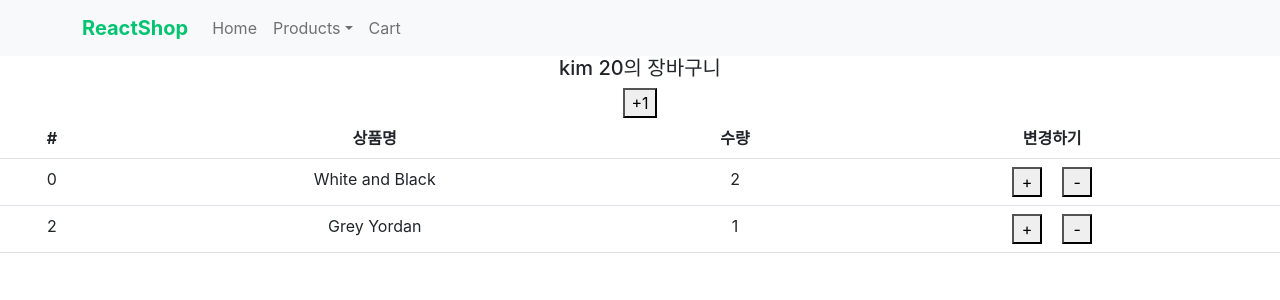
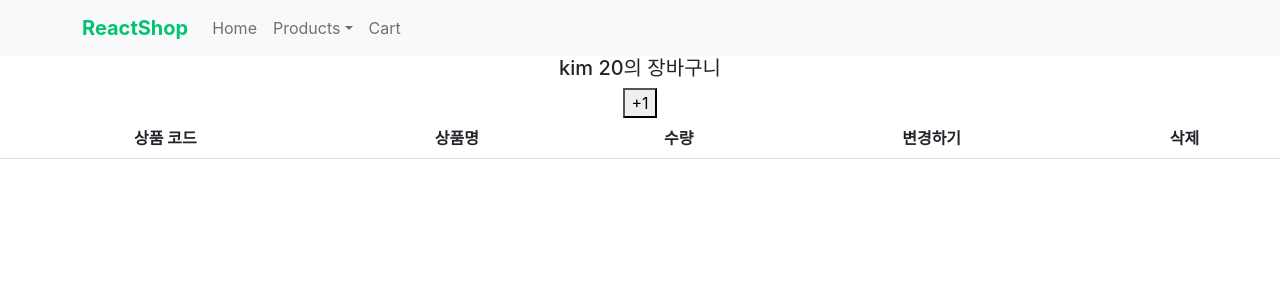
Before and after one commit to devwoodie/react-shop, a React (Create React App) app: page /cart in a window 1280 px wide. Shown: the top 300 px of the page. Built offline with nearby package versions, Linux system fonts and the light colour scheme.

Commit message:
feat : 장바구니 상품 삭제 기능 추가

```diff
--- a/src/Component/Cart.js
+++ b/src/Component/Cart.js
@@ -1,7 +1,7 @@
 import { Table } from 'react-bootstrap';
 import {useDispatch, useSelector} from "react-redux";
 import {changeName, plusAge} from "../Store/userSlice.js";
-import {addCount, removeCount} from "../Store/cartSlice";
+import {addCount, removeCount, removeItem} from "../Store/cartSlice";
 
 const Cart = () => {
 
@@ -15,10 +15,11 @@ const Cart = () => {
             <Table>
                 <thead>
                     <tr>
-                        <th>#</th>
+                        <th>상품 코드</th>
                         <th>상품명</th>
                         <th>수량</th>
                         <th>변경하기</th>
+                        <th>삭제</th>
                     </tr>
                 </thead>
                 <tbody>
@@ -34,6 +35,11 @@ const Cart = () => {
                                     <button className="cart-count" onClick={() => {
                                     dispatch(removeCount(cartList.cart[i].id))
                                 }}>-</button></td>
+                                <td>
+                                    <button onClick={() => {
+                                        dispatch(removeItem(cartList.cart[i].id))
+                                    }}>삭제</button>
+                                </td>
                             </tr>
                         )
                     }
--- a/src/Component/Detail.js
+++ b/src/Component/Detail.js
@@ -48,8 +48,7 @@ const Detail = (props) => {
                         수량 : {count}
                         <button className="count-btn" onClick={() => {setCount(count + 1)}}>+1</button>
                         <button className="btn btn-danger" onClick={() => {
-                            dispatch(addItem({id : 3, name : findId.title, count : count}))
-                            console.log(findId.title)
+                            dispatch(addItem({id : findId.id, name : findId.title, count : count}))
                         }}>장바구니 담기</button>
                     </div>
                 </div>
--- a/src/Store/cartSlice.js
+++ b/src/Store/cartSlice.js
@@ -3,8 +3,7 @@ import {createSlice} from '@reduxjs/toolkit';
 let cart = createSlice({
     name : 'cart',
     initialState : [
-        {id : 0, name : 'White and Black', count : 2},
-        {id : 2, name : 'Grey Yordan', count : 1},
+
     ],
     reducers : {
         addCount(state, action){
@@ -17,10 +16,14 @@ let cart = createSlice({
         removeCount(state, action){
             let index = state.findIndex((a) => {return a.id == action.payload})
             state[index].count--;
+        },
+        removeItem(state, action){
+            let index = state.findIndex((a) => {return a.id == action.payload})
+            state.splice(index,1)
         }
     }
 });
 
-export let { addCount, addItem, removeCount } = cart.actions
+export let { addCount, addItem, removeCount ,removeItem } = cart.actions
 
 export default cart
```
